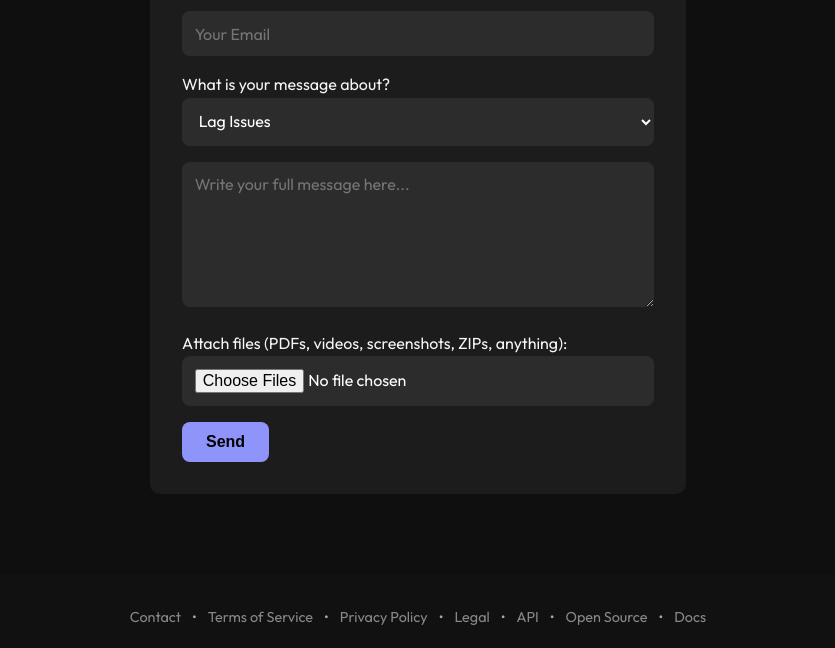
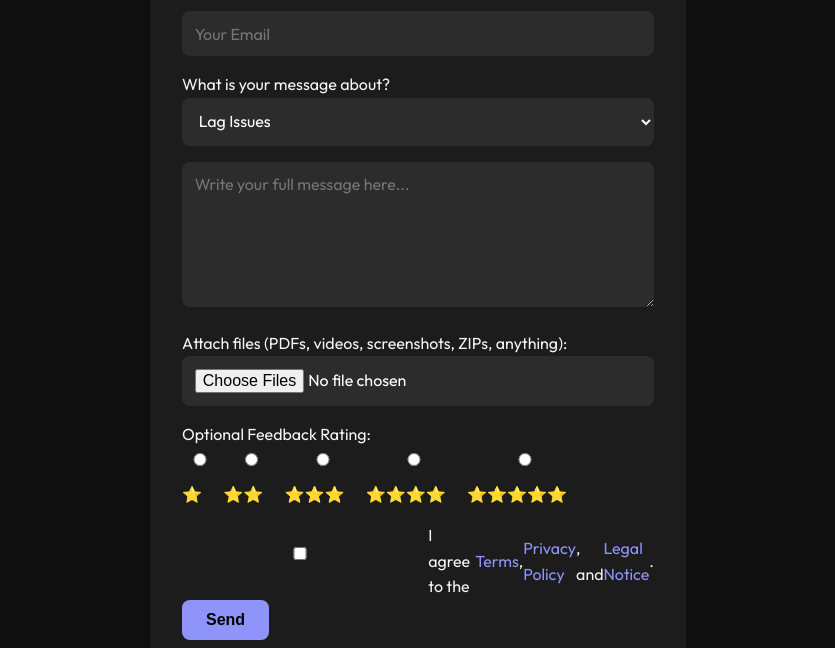
Before and after one commit to PolandLetsPlayDEV/polandletsplay, a plain HTML site: page contact.html in a window 1280 px wide. Shown: the part 435-1083 px from the top of the page, without its empty margins (222-1057 px from the left). Drawn offline with Linux system fonts and the light colour scheme.

Commit message:
Update contact.html

```diff
--- a/contact.html
+++ b/contact.html
@@ -245,6 +245,22 @@
     <label for="file">Attach files (PDFs, videos, screenshots, ZIPs, anything):</label>
     <input type="file" name="attachments" multiple accept="*/*">
 
+    <label for="rating">Optional Feedback Rating:</label>
+<div id="rating" style="display: flex; gap: 5px; margin-bottom: 1rem;">
+  <label><input type="radio" name="rating" value="1"> ⭐</label>
+  <label><input type="radio" name="rating" value="2"> ⭐⭐</label>
+  <label><input type="radio" name="rating" value="3"> ⭐⭐⭐</label>
+  <label><input type="radio" name="rating" value="4"> ⭐⭐⭐⭐</label>
+  <label><input type="radio" name="rating" value="5"> ⭐⭐⭐⭐⭐</label>
+</div>
+
+<label style="margin-top: 1rem; display: flex; align-items: center;">
+  <input type="checkbox" id="agree" required style="margin-right: 10px;">
+  I agree to the <a href="terms-of-service" target="_blank">Terms</a>,
+  <a href="privacy-policy" target="_blank">Privacy Policy</a>, and
+  <a href="legal" target="_blank">Legal Notice</a>.
+</label>
+
     <button type="submit">Send</button>
   </form>
 </div>
```
